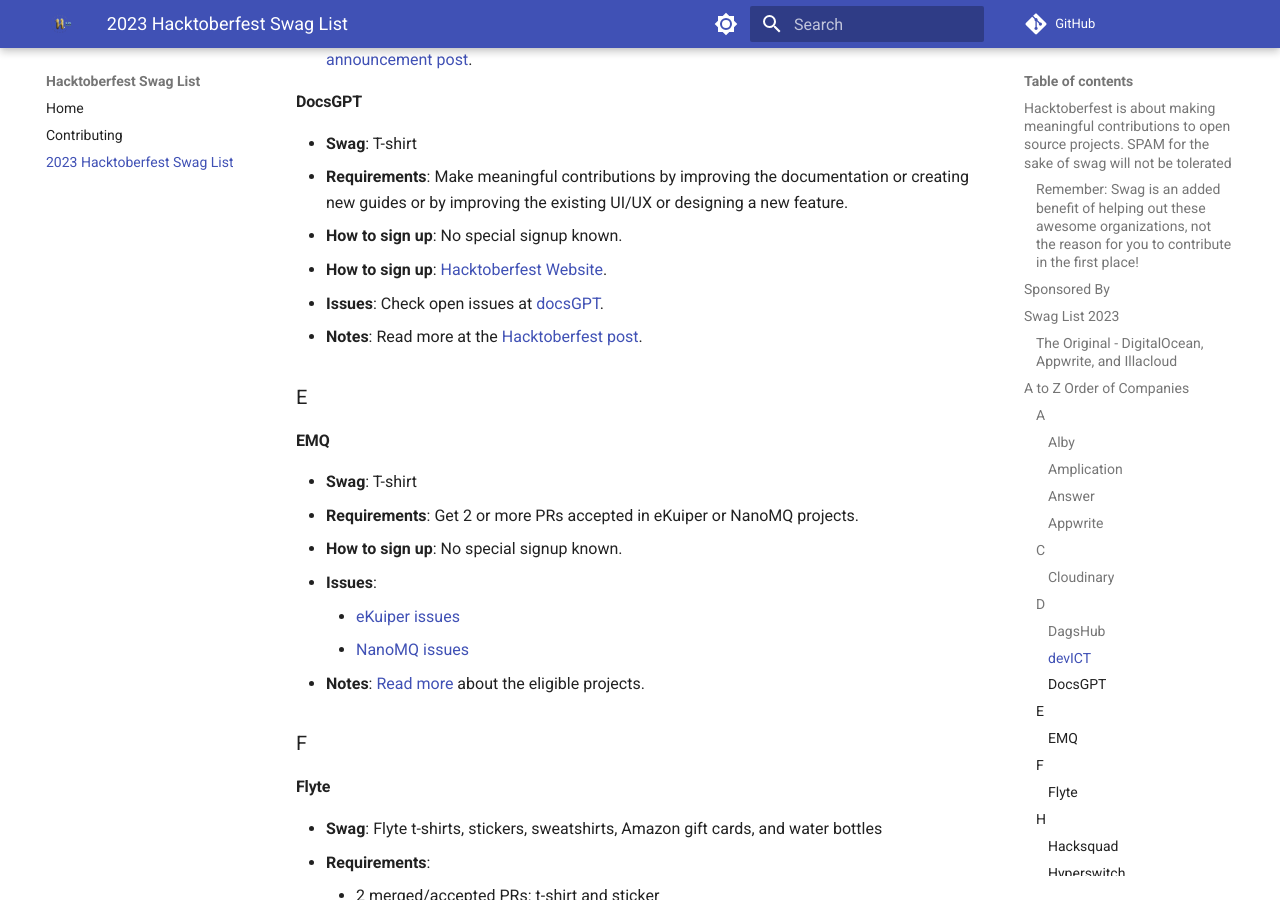
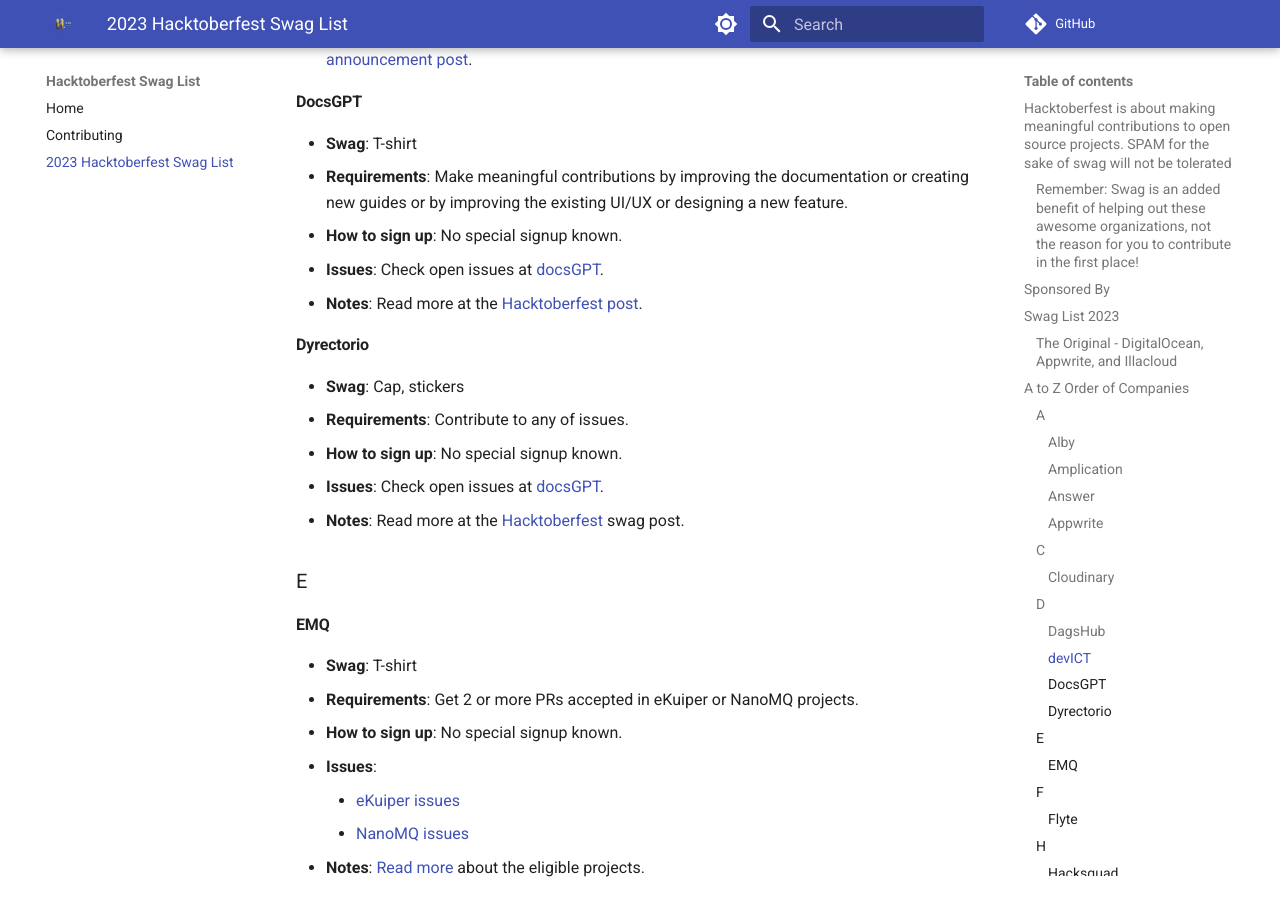
Before and after one commit to crweiner/hacktoberfest-swag-list, an MkDocs documentation site: the page built from docs/list.md, in a window 1280 px wide and 900 px high, scrolled down 3429 px. Built offline with MkDocs 1.6.1 and Material for MkDocs 9.7.7, drawn with Linux system fonts in a browser that asks for light colours; plug-ins that fetch from the network failed and are left out; comment, search, counter and statistics services are not loaded.

Commit message:
Update: Add dyrector

```diff
--- a/docs/list.md
+++ b/docs/list.md
@@ -113,9 +113,16 @@
 - **Swag**: T-shirt
 - **Requirements**: Make meaningful contributions by improving the documentation or creating new guides or by improving the existing UI/UX or designing a new feature.
 - **How to sign up**: No special signup known.
-- **How to sign up**: [Hacktoberfest Website](https://hacktoberfest.com).
 - **Issues**: Check open issues at [docsGPT](https://github.com/arc53/DocsGPT).
 - **Notes**: Read more at the [Hacktoberfest post](https://github.com/arc53/DocsGPT/blob/main/HACKTOBERFEST.md).
+
+#### **Dyrectorio**
+
+- **Swag**: Cap, stickers
+- **Requirements**: Contribute to any of issues.
+- **How to sign up**: No special signup known.
+- **Issues**: Check open issues at [docsGPT](https://github.com/dyrector-io/dyrectorio/issues).
+- **Notes**: Read more at the [Hacktoberfest](https://github.com/dyrector-io/dyrectorio/issues/837) swag post.
 
 ### E
 
```
